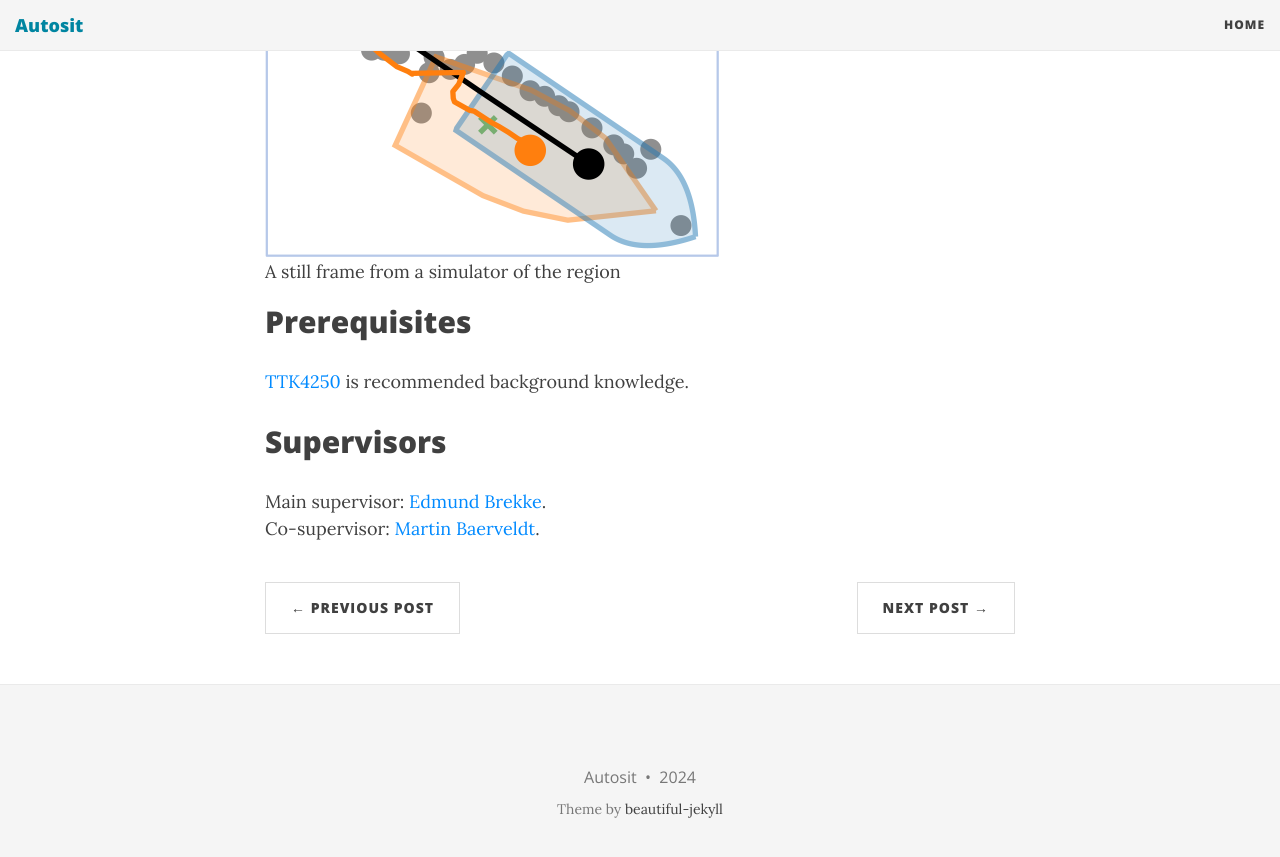
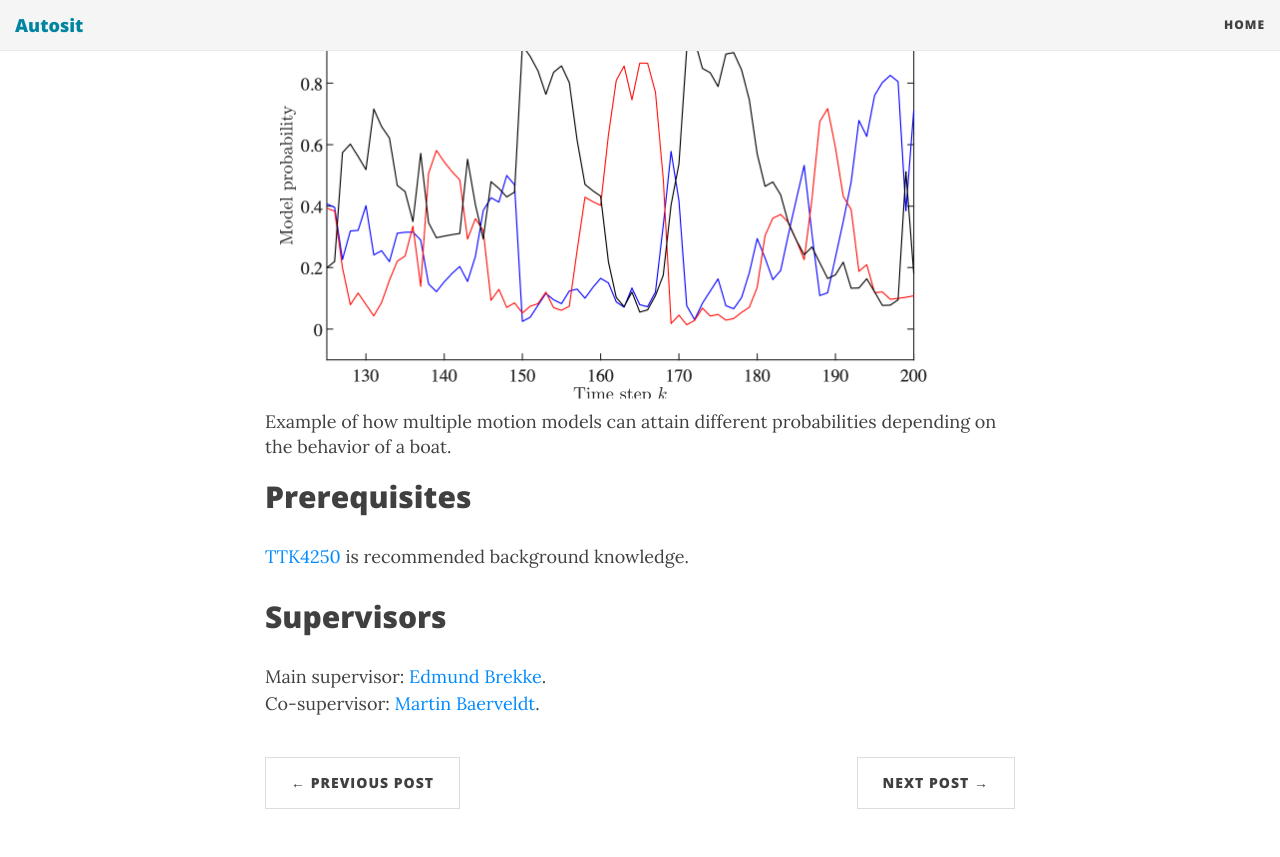
Before and after one commit to autosit/autosit.github.io, a Jekyll site: the page built from _posts/2024-03-19-heading-and-size.md, in a window 1280 px wide and 900 px high, scrolled down 2046 px. Shown: the top 857 px of the window. Built offline with Jekyll 4.4.1, drawn with Linux system fonts in a browser that asks for light colours; nearby versions of some CDN libraries.

Commit message:
model probs in heading and size

```diff
--- a/_posts/2024-03-19-heading-and-size.md
+++ b/_posts/2024-03-19-heading-and-size.md
@@ -39,9 +39,8 @@ Another possibility is to focus on the information that can be extracted from YO
 Yet another possibility is to directly estimate the vessel pose from the camera images.
 
 
-
-|![Simulation]({{site.url}}/assets/gpex.png)|
-|A still frame from a simulator of the region|
+|<img src="{{site.url}}/assets/modelprobs.png" width="700"> |
+| Example of how multiple motion models can attain different probabilities depending on the behavior of a boat. |
 
 ## Prerequisites
 [TTK4250](https://www.ntnu.no/studier/emner/TTK4250#tab=omEmnet) is recommended background knowledge.
```
Also changed, not shown: assets/modelprobs.png (added).
